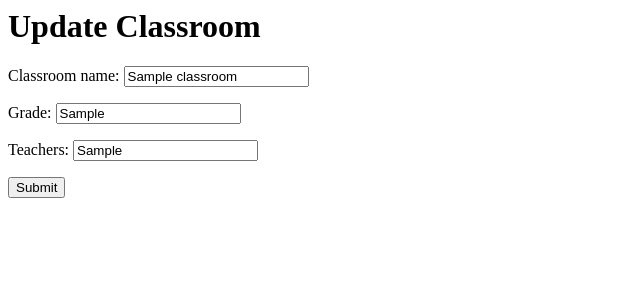
After one commit to inherentspice/Student-Progress-Visualizer, a Django app: page /visualizer/1/classroom-update in a window 1280 px wide. The commit adds this page. Shown: the top 300 px of the page, without its empty margins (0-640 px from the left). Run offline with Django 4.2, Linux system fonts and the light colour scheme; tables that the repository leaves empty hold one stand-in row (values such as "Sample post").

Commit message:
added option to update classroom information

```diff
--- /dev/null
+++ b/visualizer/templates/visualizer/classroom_update.html
@@ -0,0 +1,7 @@
+<h1>Update Classroom</h1>
+
+<form action="" method="post">
+  {% csrf_token %}
+  {{ form.as_p }}
+  <input type="submit" value="Submit">
+</form>
--- a/visualizer/templates/visualizer/index.html
+++ b/visualizer/templates/visualizer/index.html
@@ -4,7 +4,8 @@
   {% if classroom_list %}
     <ul>
       {% for classroom in classroom_list %}
-        <li><a href="{% url 'visualizer:classroom' classroom.id%}">{{ classroom.grade}} {{ classroom.classroom_name }}</a></li>
+        <li><a href="{% url 'visualizer:classroom' classroom.id%}">{{ classroom.grade}} {{ classroom.classroom_name }}</a>
+           - <a href="{% url 'visualizer:classroom-update' classroom.id %}">[edit]</a></li>
       {% endfor %}
     </ul>
   {% else %}
--- a/visualizer/urls.py
+++ b/visualizer/urls.py
@@ -7,4 +7,5 @@ urlpatterns = [
     path('classroom-registration/', views.classroom_registration, name='classroom-registration'),
     path('<int:classroom_id>/', views.classroom_overview, name='classroom'),
     path('<int:classroom_id>/grades', views.grades, name='grades'),
+    path('<int:classroom_id>/classroom-update', views.classroom_update, name='classroom-update')
 ]
--- a/visualizer/views.py
+++ b/visualizer/views.py
@@ -22,6 +22,21 @@ def classroom_registration(request):
         form = ClassroomInformationForm()
 
     return render(request, 'visualizer/classroom_registration.html', {'form': form})
+
+def classroom_update(request, classroom_id):
+    classroom = Classroom.objects.get(id=classroom_id)
+
+    if request.method == 'POST':
+        form = ClassroomInformationForm(request.POST, instance=classroom)
+        if form.is_valid():
+            form.save()
+            return redirect('visualizer:classroom', classroom.id)
+
+    else:
+        form = ClassroomInformationForm(instance=classroom)
+
+    return render(request, 'visualizer/classroom_update.html',
+                  {'form': form})
 
 
 def classroom_overview(request, classroom_id):
```
